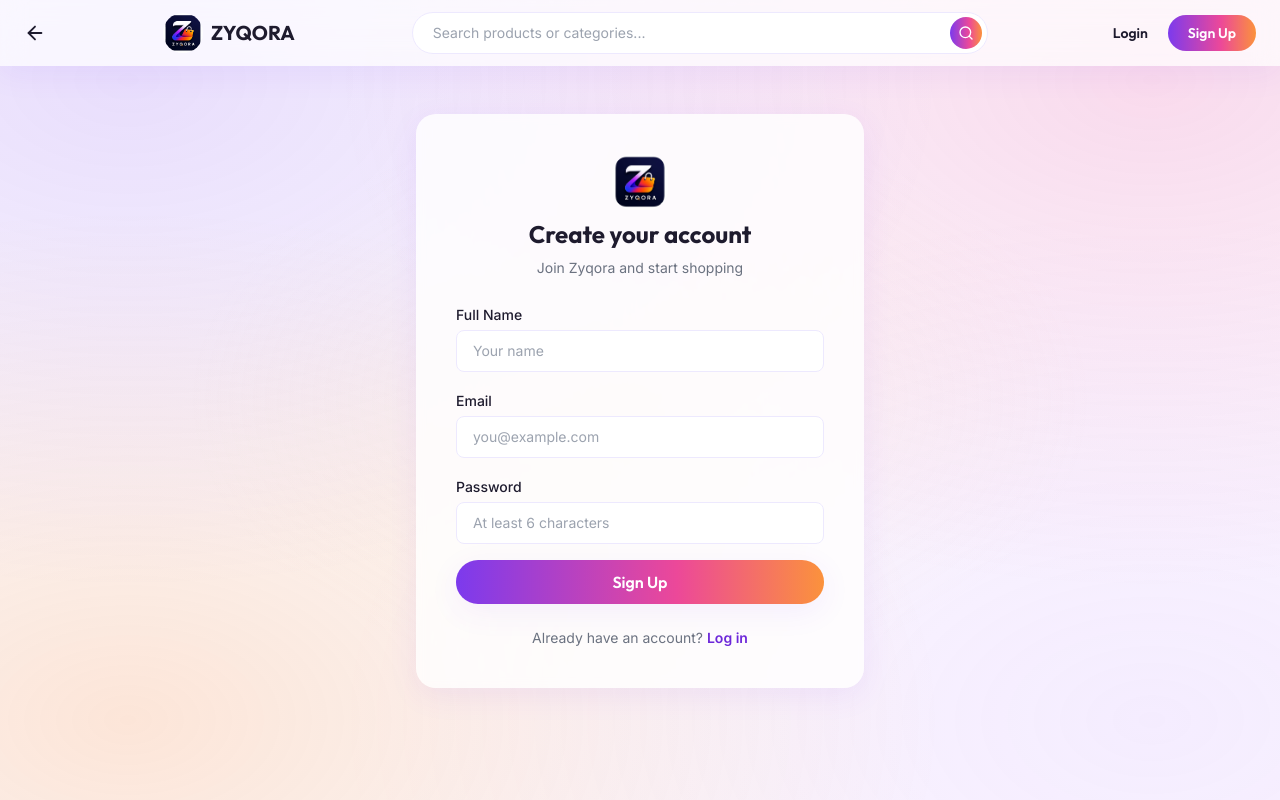
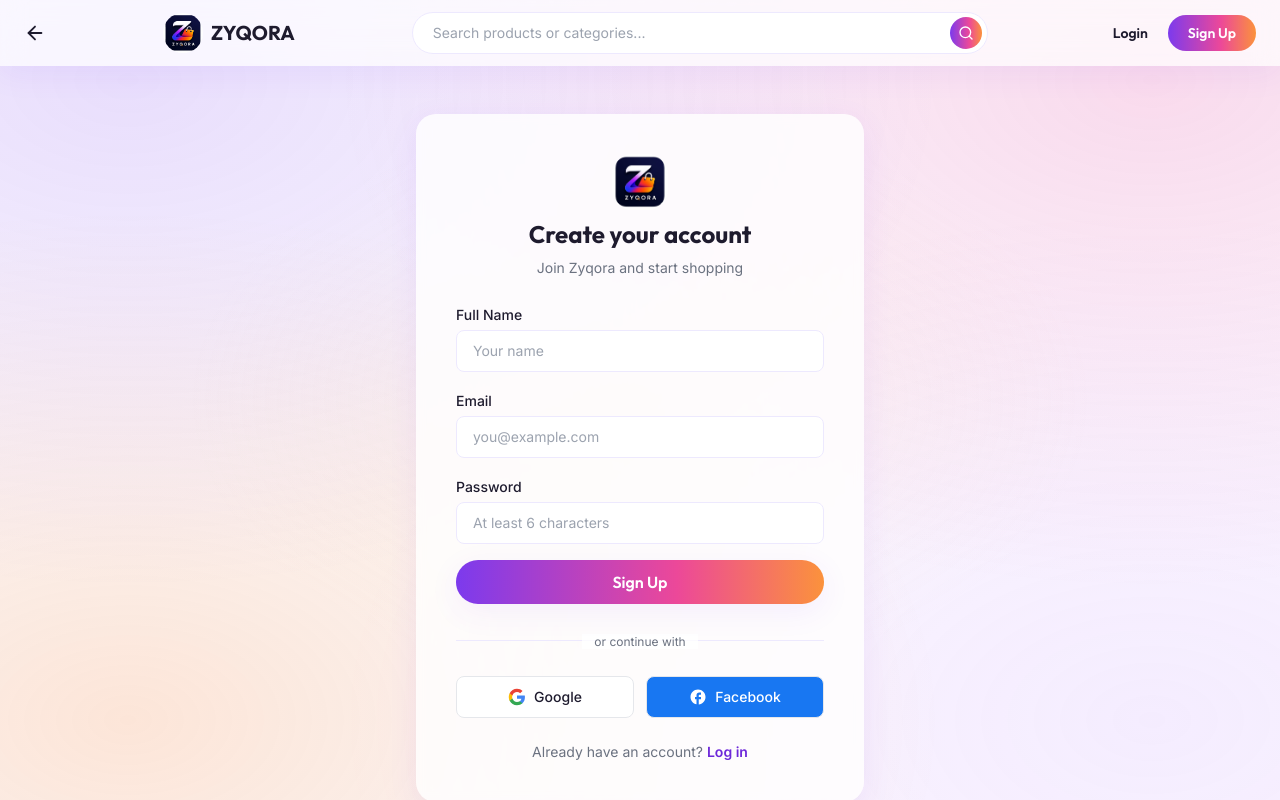
Before and after one commit to rishabh-singh2005/zyqora, a React (Vite) app in the folder frontend/: page /signup in a window 1280 px wide. Shown: the top 800 px of the page. Built offline with nearby package versions, Linux system fonts and the light colour scheme; no server answers.

Commit message:
Verified OAuth signup button and mail verification

```diff
--- a/frontend/src/pages/user/Signup.jsx
+++ b/frontend/src/pages/user/Signup.jsx
@@ -104,6 +104,35 @@
           </Button>
         </form>
 
+        <div className="relative text-center">
+          <span className="bg-white/80 px-3 text-xs text-muted font-body relative z-10">or continue with</span>
+          <div className="absolute top-1/2 left-0 right-0 border-t border-primary-100 -z-0" />
+        </div>
+
+        <div className="grid grid-cols-2 gap-3">
+          <a
+            href={`${import.meta.env.VITE_API_URL}/api/auth/google`}
+            className="flex items-center justify-center gap-2 border border-gray-200 bg-white rounded-lg py-2.5 font-body text-sm font-medium text-ink hover:bg-gray-50 hover:shadow-sm transition"
+          >
+            <svg width="18" height="18" viewBox="0 0 24 24">
+              <path fill="#4285F4" d="M22.56 12.25c0-.78-.07-1.53-.2-2.25H12v4.26h5.92c-.26 1.37-1.04 2.53-2.21 3.31v2.77h3.57c2.08-1.92 3.28-4.74 3.28-8.09z" />
+              <path fill="#34A853" d="M12 23c2.97 0 5.46-.98 7.28-2.66l-3.57-2.77c-.98.66-2.23 1.06-3.71 1.06-2.86 0-5.29-1.93-6.16-4.53H2.18v2.84C3.99 20.53 7.7 23 12 23z" />
+              <path fill="#FBBC05" d="M5.84 14.09c-.22-.66-.35-1.36-.35-2.09s.13-1.43.35-2.09V7.07H2.18C1.43 8.55 1 10.22 1 12s.43 3.45 1.18 4.93l2.85-2.22.81-.62z" />
+              <path fill="#EA4335" d="M12 5.38c1.62 0 3.06.56 4.21 1.64l3.15-3.15C17.45 2.09 14.97 1 12 1 7.7 1 3.99 3.47 2.18 7.07l3.66 2.84c.87-2.6 3.3-4.53 6.16-4.53z" />
+            </svg>
+            Google
+          </a>
+          <a
+            href={`${import.meta.env.VITE_API_URL}/api/auth/facebook`}
+            className="flex items-center justify-center gap-2 border border-gray-200 bg-[#1877F2] rounded-lg py-2.5 font-body text-sm font-medium text-white hover:bg-[#166FE5] hover:shadow-sm transition"
+          >
+            <svg width="18" height="18" viewBox="0 0 24 24" fill="white">
+              <path d="M22 12c0-5.52-4.48-10-10-10S2 6.48 2 12c0 4.84 3.44 8.87 8 9.8V15H8v-3h2V9.5C10 7.57 11.57 6 13.5 6H16v3h-2c-.55 0-1 .45-1 1v2h3v3h-3v6.95c5.05-.5 9-4.76 9-9.95z" />
+            </svg>
+            Facebook
+          </a>
+        </div>
+
         <p className="text-center text-sm font-body text-muted">
           Already have an account?{" "}
           <Link to="/login" className="text-primary-600 font-semibold hover:underline">
```
Also changed, not shown: 2 other files (tests, documents, lock files or other folders).
